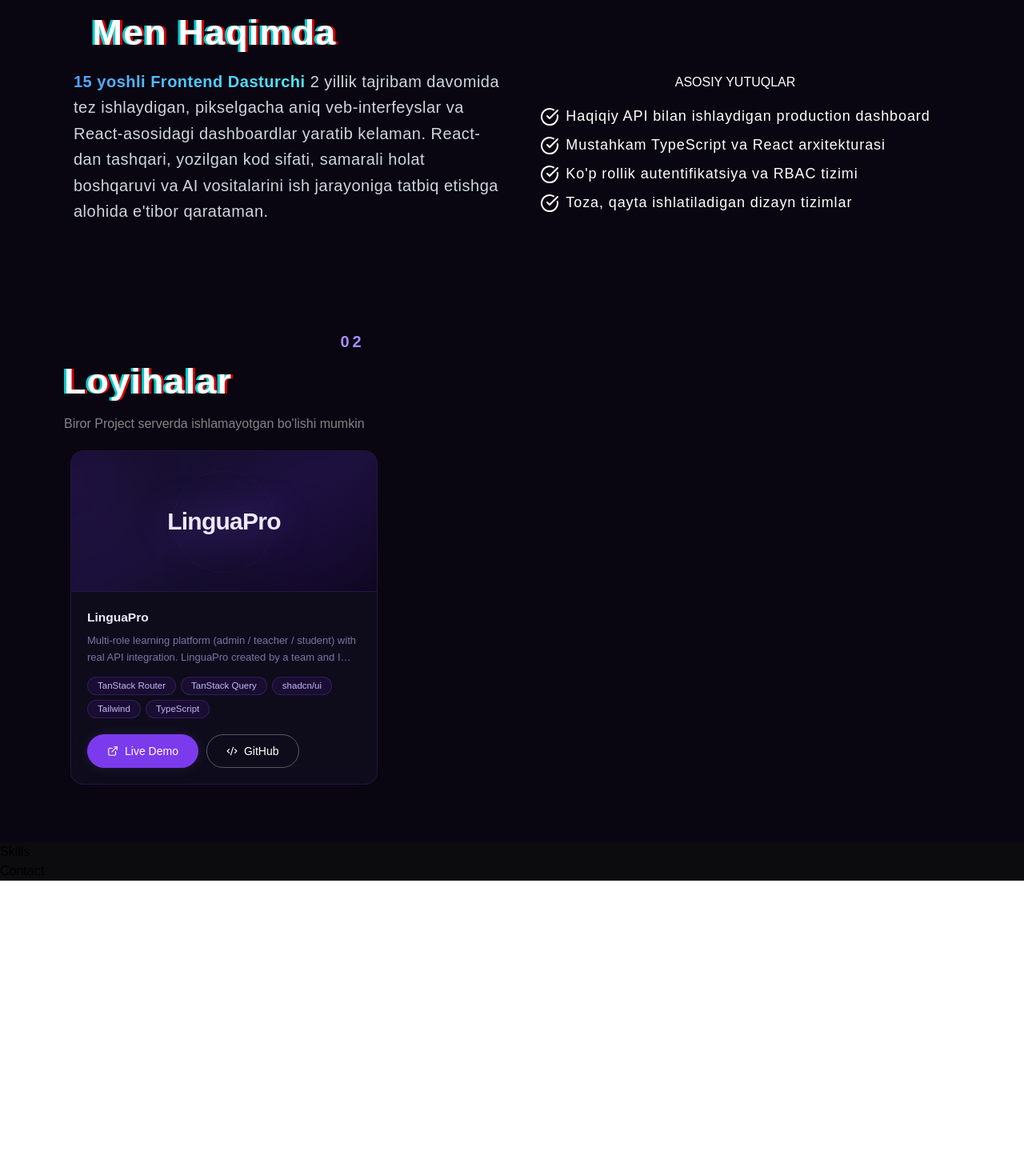
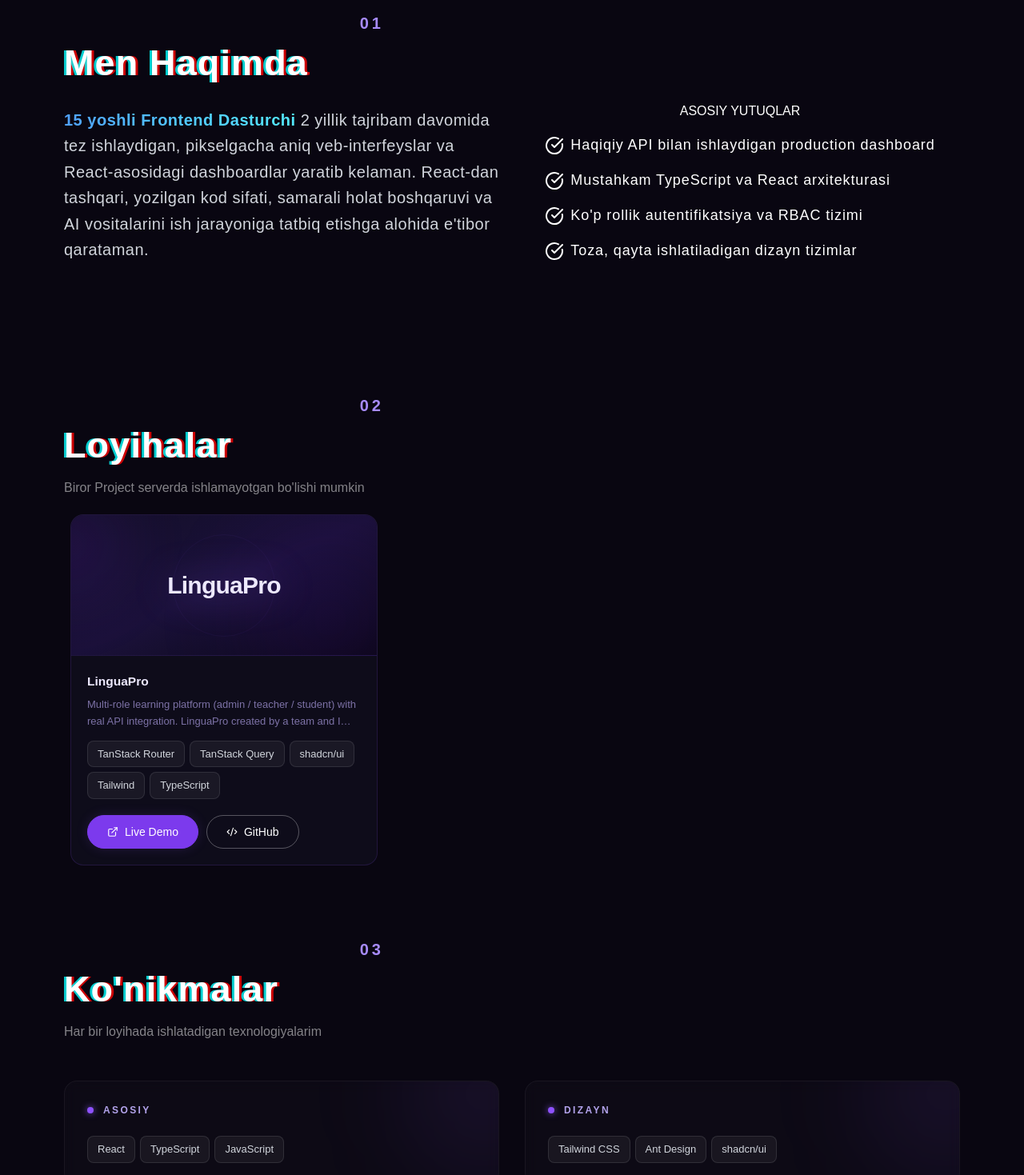
Before and after one commit to Nosirov-Mirjalol/my-portfolio, a React (Vite) app: page / in a window 1280 px wide. Shown: the part 947-2416 px from the top of the page at 80% size. Before the commit the page ends 2048 px from the top, so only its background shows below. Built offline with nearby package versions, Linux system fonts and the light colour scheme.

Commit message:
added Skill page

```diff
--- a/src/components/sections/About.tsx
+++ b/src/components/sections/About.tsx
@@ -22,13 +22,26 @@ const About = () => {
   ];
 
   return (
-    <section id="about" className="flex flex-col items-start justify-center w-full h-auto lg:h-[70vh] gap-2 bg-[#090611]  py-8 text-center md:px-8 md:py-16 lg:px-16 lg:py-24">
-      <div className="w-102">
-        <SectionTitle floor={1} title={t("about.title")} />
-      </div>
+    <section
+      className="w-full min-h-[80vh] bg-[#090611] flex flex-col justify-center items-start px-9 md:px-20 py-4 md:pt-10"
+      id="about"
+    >
+      <motion.div
+        key={i18n.language + "about-title"}
+        initial={{ opacity: 0, y: 24 }}
+        whileInView={{ opacity: 1, y: 0 }}
+        viewport={{ once: false, amount: 0.3 }}
+        transition={{ duration: 0.5 }}
+        className="w-full lg:max-w-100"
+      >
+        <SectionTitle
+          title={t("about.title")}
+          floor={1}
+        />
+      </motion.div>
       <div
         id="about"
-        className="flex flex-col md:flex-row lg:flex-row justify-center items-center gap-10 md:gap-5 px-7 py-2  text-white"
+        className="flex flex-col md:flex-row lg:flex-row justify-center items-center gap-10 md:gap-5 py-5  text-white"
       >
         <div className="w-full lg:w-[50%]">
           <AnimatePresence mode="wait">
@@ -51,7 +64,7 @@ const About = () => {
               {t("about.highlights")}
             </motion.h2>
           </AnimatePresence>
-          <ul className="flex flex-col gap-2 py-2">
+          <ul className="flex flex-col gap-4 py-2">
             <AnimatePresence mode="wait">
               {highlights.map((highlight, index) => (
                 <motion.li
--- a/src/components/sections/Projects.tsx
+++ b/src/components/sections/Projects.tsx
@@ -1,35 +1,52 @@
 import { ProjectCard } from "../ProjectCard";
 import SectionTitle from "../SectionTitle";
 import { useTranslation } from "react-i18next";
+import { motion } from "framer-motion";
 
 const Projects = () => {
-  const { t } = useTranslation();
+  const { t, i18n } = useTranslation();
+
   return (
     <section
       id="projects"
       className="w-full min-h-[80vh] bg-[#090611] flex flex-col justify-start items-start px-9 md:px-20"
     >
-      <div>
+      <motion.div
+        key={i18n.language + "projects-title"}
+        initial={{ opacity: 0, y: 24 }}
+        whileInView={{ opacity: 1, y: 0 }}
+        viewport={{ once: false, amount: 0.3 }}
+        transition={{ duration: 0.5 }}
+        className="w-full lg:max-w-100"
+      >
         <SectionTitle
           floor={2}
           title={t("projects.title")}
           description={t("projects.description")}
         />
-      </div>
+      </motion.div>
+
       <div className="flex flex-wrap py-5 px-2 gap-5">
-        <ProjectCard
-          title="LinguaPro"
-          description="Multi-role learning platform (admin / teacher / student) with real API integration. LinguaPro created by a team and I created Teacher panel "
-          techs={[
-            "TanStack Router",
-            "TanStack Query",
-            "shadcn/ui",
-            "Tailwind",
-            "TypeScript",
-          ]}
-          liveUrl="https://linguapro.servequake.com/"
-          githubUrl="https://github.com/Nosirov-Mirjalol/lingua"
-        />
+        {[
+          {
+            title: "LinguaPro",
+            description:
+              "Multi-role learning platform (admin / teacher / student) with real API integration. LinguaPro created by a team and I created Teacher panel",
+            techs: ["TanStack Router", "TanStack Query", "shadcn/ui", "Tailwind", "TypeScript"],
+            liveUrl: "https://linguapro.servequake.com/",
+            githubUrl: "https://github.com/Nosirov-Mirjalol/lingua",
+          },
+        ].map((project, i) => (
+          <motion.div
+            key={project.title}
+            initial={{ opacity: 0, y: 32 }}
+            whileInView={{ opacity: 1, y: 0 }}
+            viewport={{ once: false, amount: 0.2 }}
+            transition={{ duration: 0.5, delay: i * 0.1 }}
+          >
+            <ProjectCard {...project} />
+          </motion.div>
+        ))}
       </div>
     </section>
   );
--- a/src/components/sections/Skills.tsx
+++ b/src/components/sections/Skills.tsx
@@ -1,11 +1,72 @@
+import { useTranslation } from "react-i18next";
+import SectionTitle from "../SectionTitle";
+import { TechBadges } from "../ui/TechBadges";
+import { motion } from "framer-motion";
 
+const skillGroups = [
+  { titleKey: "skills.core", skills: ["React", "TypeScript", "JavaScript"] },
+  { titleKey: "skills.styling", skills: ["Tailwind CSS", "Ant Design", "shadcn/ui"] },
+  { titleKey: "skills.state", skills: ["Redux Toolkit", "TanStack Query", "TanStack Router"] },
+  { titleKey: "skills.tools", skills: ["Git", "Vite", "Next.js", "REST API"] },
+];
 
 const Skills = () => {
+  const { t, i18n } = useTranslation();
+
   return (
-    <div>
-        Skills
+    <section
+      className="w-full min-h-[80vh] bg-[#090611] flex flex-col justify-start items-start px-9 md:px-20 py-10"
+      id="skills"
+    >
+      <motion.div
+        key={i18n.language + "skills-title"}
+        initial={{ opacity: 0, y: 24 }}
+        whileInView={{ opacity: 1, y: 0 }}
+        viewport={{ once: false, amount: 0.3 }}
+        transition={{ duration: 0.5 }}
+        className="w-full lg:max-w-100"
+      >
+        <SectionTitle
+          title={t("skills.title")}
+          floor={3}
+          description={t("skills.description")}
+        />
+      </motion.div>
+
+      <div className="grid grid-cols-1 md:grid-cols-2 gap-6 md:gap-8 mt-12 w-full max-w-6xl">
+        {skillGroups.map((group, i) => (
+          <motion.div
+            key={group.titleKey}
+            initial={{ opacity: 0, y: 32 }}
+            whileInView={{ opacity: 1, y: 0 }}
+            viewport={{ once: false, amount: 0.2 }}
+            transition={{ duration: 0.45, delay: i * 0.08 }}
+          >
+            <Card title={t(group.titleKey)} skills={group.skills} />
+          </motion.div>
+        ))}
+      </div>
+    </section>
+  );
+};
+
+export default Skills;
+
+const Card = ({ title, skills }: { title: string; skills: string[] }) => {
+  return (
+    <div className="group relative z-0 overflow-hidden rounded-2xl border border-white/5 bg-white/2 p-7 backdrop-blur-sm transition-all duration-300 hover:-translate-y-1 hover:z-10 hover:border-violet-500/30 hover:bg-white/4 hover:shadow-[0_8px_30px_rgb(139,92,246,0.12)]">
+      <div className="absolute -right-20 -top-20 h-48 w-48 rounded-full bg-violet-500/10 blur-3xl transition-all duration-500 group-hover:bg-violet-500/20" />
+      <div className="relative z-10 flex flex-col gap-6">
+        <div className="flex items-center gap-3">
+          <span className="h-2 w-2 rounded-full bg-violet-500 shadow-[0_0_8px_rgba(139,92,246,0.8)]" />
+          <h3 className="text-xs font-bold tracking-[0.2em] uppercase text-violet-300/90">
+            {title}
+          </h3>
+        </div>
+        <div className="flex flex-wrap gap-3">
+          <TechBadges techs={skills} />
+        </div>
+      </div>
     </div>
-  )
-}
-
-export default Skills
+  );
+};
--- a/src/components/ui/TechBadges.tsx
+++ b/src/components/ui/TechBadges.tsx
@@ -10,7 +10,7 @@ export function TechBadges({ techs }: TechBadgesProps) {
       {techs.map((tech) => (
         <span
           key={tech}
-          className="text-[11.5px] font-medium text-violet-300 bg-violet-600/10 border border-violet-500/20 rounded-full px-3 py-0.5 transition-all duration-300 hover:bg-violet-600/20 hover:border-violet-500/40 cursor-default"
+          className="px-3 py-1.5 text-[13px] font-medium rounded-lg border border-white/10 bg-white/5 text-gray-300 transition-all duration-300 hover:bg-violet-500/20 hover:text-violet-200 hover:border-violet-500/40 cursor-default select-none"
         >
           {tech}
         </span>
--- a/src/i18n.ts
+++ b/src/i18n.ts
@@ -39,6 +39,14 @@ i18n.use(initReactI18next).init({
           title: "Loyihalar",
           description: "Biror Project serverda ishlamayotgan bo'lishi mumkin",
         },
+        skills: {
+          title: "Ko'nikmalar",
+          description: "Har bir loyihada ishlatadigan texnologiyalarim",
+          core: "Asosiy",
+          styling: "dizayn",
+          state: "Ma'lumot boshqaruvi",
+          tools: "Dasturlar",
+        }
       },
     },
     en: {
@@ -74,6 +82,14 @@ i18n.use(initReactI18next).init({
           title: "Projects",
           description: "Some projects may not be working on the server",
         },
+        skills: {
+          title: "Skills",
+          description: "The stack I can (will) use every Project",
+          core: "Core",
+          styling: "Styling",
+          state: "State Management",
+          tools: "Tools",
+        }
       },
     },
   },
```
